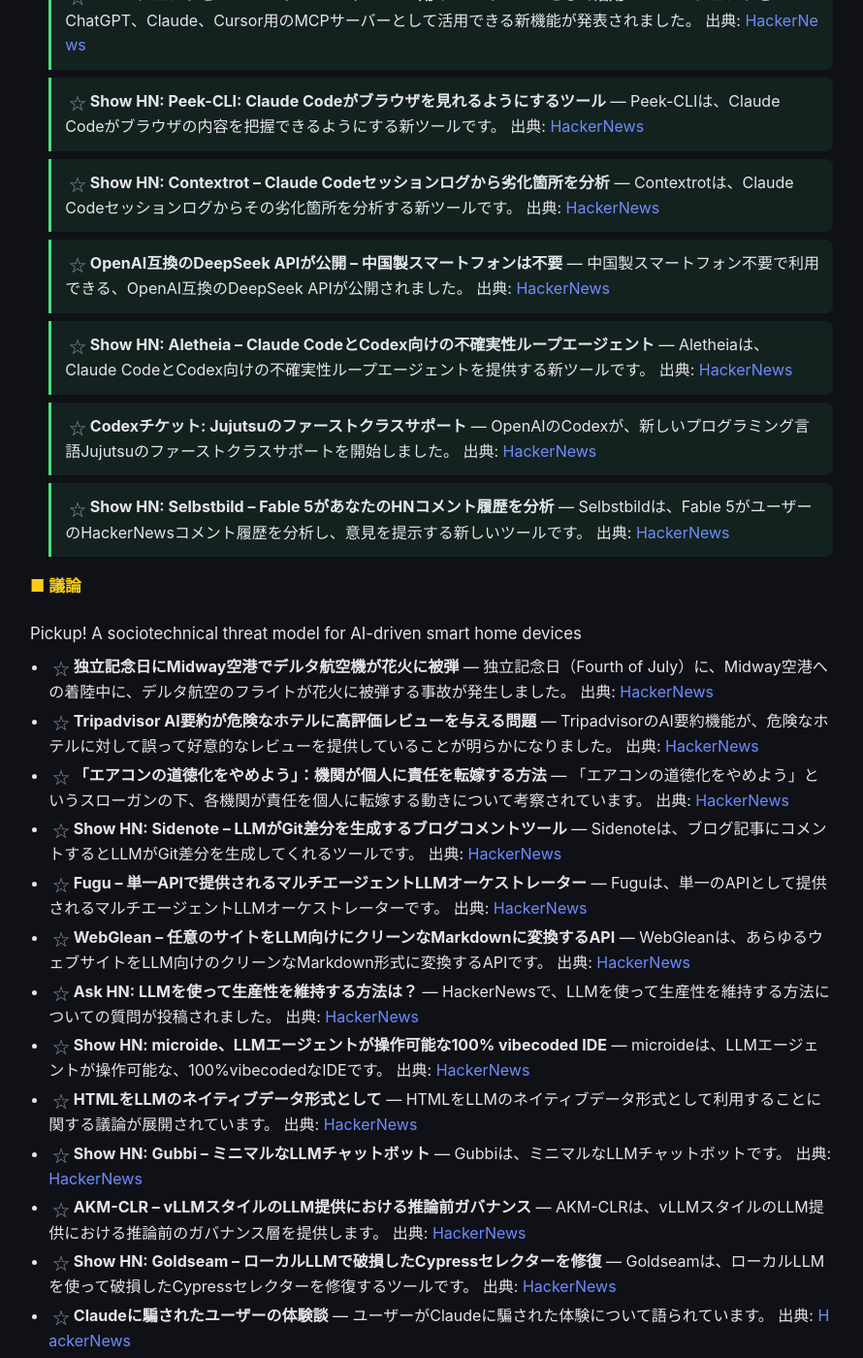
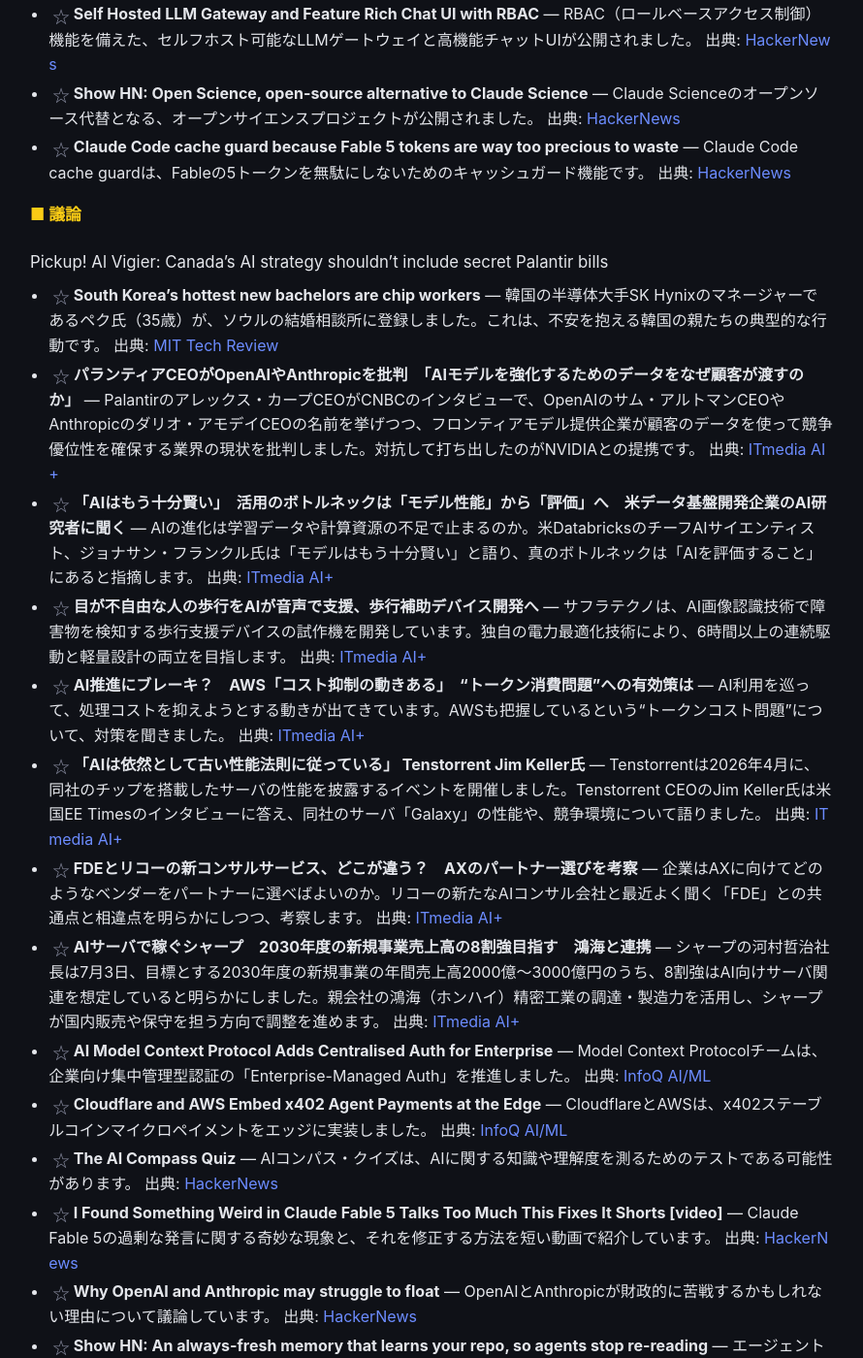
Before and after one commit to otouhu93/nsknowledge-pages, a Jekyll site: the page built from daily/2026-07-06_ai-news.md, in a window 1280 px wide and 1400 px high, scrolled down 1226 px. Shown: the whole window at 97% size, without its empty margins (195-1085 px from the left). Built offline with Jekyll 4.4.1, drawn with Linux system fonts in a browser that asks for light colours; our own code applies the rules of GitHub Pages for plain Markdown files; some of the changed text lies outside the part shown.

Commit message:
Add daily report: 2026-07-06_ai-news

```diff
--- a/daily/2026-07-06_ai-news.md
+++ b/daily/2026-07-06_ai-news.md
@@ -2,114 +2,90 @@
 layout: report
 date: 2026-07-06
 type: daily
-total_articles: 34
+total_articles: 25
 ---
 
 # AI ニュース日次レポート — 2026年7月6日（月）
 
-### 本日のピックアップ
+## 本日のピックアップ
 
-### 1. [研究] 新しいAIチューター、Dartmouth大学のコースで高い学習効果を実証
+### 1. [議論] Al Vigier: Canada's AI strategy shouldn't include secret Palantir bills
+カナダのAI戦略において、監視技術に特化したPalantir社との秘密裏の契約は含めるべきではないと、Al Vigier氏が強く主張しています。政府と民間企業、特にデータ分析や監視技術に強みを持つ企業との不透明な契約は、市民のプライバシー保護や倫理的ガバナンスの観点から深刻な懸念を引き起こす可能性があります。AI技術が社会に深く浸透する中で、その導入プロセスにおける透明性と説明責任の確保が喫緊の課題であることを示唆する議論です。
+出典: [HackerNews](https://www.readtheline.ca/p/al-vigier-canadas-ai-strategy-shouldnt)
 
-Dartmouth大学のコースで行われた研究で、新しいAIチューターが学生の学習成果に顕著な効果をもたらしたことが発表されました。このAIチューターは0.71から1.30標準偏差（SD）という高い効果量を示し、これは教育分野におけるAI支援の大きな可能性を示唆しています。研究結果はPDF形式で公開されており、個別指導におけるAIの有効性とその教育現場への応用が今後さらに期待されます。教育の質の向上と個別最適化された学習体験の提供において、AIが果たす役割がますます重要になるでしょう。
-出典: [HackerNews](https://intextbooks.science.uu.nl/workshop2026/files/itb26_s1s2.pdf)
+### 2. [ビジネス] When AI Costs More Than the Engineer
+AI技術の導入と運用にかかるコストが、熟練したエンジニアの人件費を上回るケースがあることが指摘されています。これは、AIソリューションが常にコスト削減に直結するわけではないという現実を示唆しており、特に初期投資や継続的な運用、モデルの最適化にかかる費用が高騰する可能性を浮き彫りにしています。企業はAI導入の意思決定において、短期的な効率性だけでなく、長期的な費用対効果と投資回収期間を慎重に評価する必要があるでしょう。
+出典: [HackerNews](https://tomtunguz.com/ai-spend-breakeven-2029/)
 
-### 2. [議論] AI駆動スマートホームデバイスの社会技術的脅威モデルが提示される
+### 3. [新機能] キオクシア、新型メモリのサンプル出荷開始　岩手の工場の最先端設備活用
+キオクシアホールディングスが、大容量かつ低消費電力を特徴とする新型メモリのサンプル出荷を開始しました。この革新的なメモリは、同社の岩手県北上市にある北上工場の最先端設備で生産されています。AIモデルの大規模化やエッジデバイスにおけるAI処理の需要が高まる中、高性能で効率的なメモリはAIインフラの基盤を支える重要なコンポーネントとなります。今回の出荷開始は、日本の半導体技術が世界のAI発展に貢献する可能性を示すものです。
+出典: [ITmedia AI+](https://www.itmedia.co.jp/news/articles/2607/06/news059.html)
 
-AI駆動のスマートホームデバイスにおける社会技術的な脅威モデルに関する詳細な研究が提示されました。この研究は、技術的な脆弱性だけでなく、ユーザーの行動や社会的な文脈がデバイスのセキュリティに与える影響を包括的に分析しています。スマートホームデバイスが普及するにつれて、プライバシー侵害や悪用などのリスクも増大しており、この脅威モデルは将来のデバイス設計や法規制の検討に重要な指針を与える可能性があります。AIとIoTが融合する環境下でのセキュリティ確保は、今後ますます複雑化することが予想されます。
-出典: [HackerNews](https://arxiv.org/abs/2602.09239)
-
-### 3. [ビジネス] AmazonがクラウドソーシングプラットフォームMechanical Turkの新規顧客受け入れを停止
-
-Amazonが、長年運営してきたクラウドソーシングプラットフォーム「Mechanical Turk」の新規顧客受け入れを停止すると発表しました。これは、AI技術の進化により、従来の人間によるタスク処理の需要が変化していることを示唆している可能性があります。Mechanical Turkは、AIモデルのデータラベリングや微調整などの作業に広く利用されてきましたが、生成AIの台頭により、これらの作業をAI自体が行う、あるいはより高度な専門性が求められるようになったのかもしれません。この動きは、クラウドソーシング市場全体、そしてAIと人間の協調関係の未来に大きな影響を与える可能性があります。
-出典: [TechCrunch AI](https://techcrunch.com/2026/07/05/amazon-will-stop-accepting-new-customers-for-mechanical-turk/)
-
----
+## カテゴリ別セクション
 
 ### ■ 新機能
 
--   **Show HN: Handoff – Claude Codeセッション間の検証済みコンテキストブリッジ** — Handoffは、Claude Codeセッション間の検証済みコンテキストブリッジを提供する新ツールです。
-    出典: [HackerNews](https://github.com/ostikwhy-blip/claude-code-handoff-skill)
--   **Show HN: Nomlings – Claude Codeセッションのトークンを食べる仮想ペット** — Nomlingsは、Claude Codeセッションのトークンを消費する仮想ペットです。
-    出典: [HackerNews](https://www.nomlings.cc/)
--   **AIエージェントをChatGPT、Claude、Cursor用のMCPサーバーとして活用** — AIエージェントをChatGPT、Claude、Cursor用のMCPサーバーとして活用できる新機能が発表されました。
-    出典: [HackerNews](https://quickchat.ai/post/expose-ai-agent-as-mcp-server)
--   **Show HN: Peek-CLI: Claude Codeがブラウザを見れるようにするツール** — Peek-CLIは、Claude Codeがブラウザの内容を把握できるようにする新ツールです。
-    出典: [HackerNews](https://github.com/puffinsoft/peek-cli)
--   **Show HN: Contextrot – Claude Codeセッションログから劣化箇所を分析** — Contextrotは、Claude Codeセッションログからその劣化箇所を分析する新ツールです。
-    出典: [HackerNews](https://github.com/Priyanshu-byte-coder/contextrot)
--   **OpenAI互換のDeepSeek APIが公開 – 中国製スマートフォンは不要** — 中国製スマートフォン不要で利用できる、OpenAI互換のDeepSeek APIが公開されました。
-    出典: [HackerNews](https://api.aifreeaistack.com)
--   **Show HN: Aletheia – Claude CodeとCodex向けの不確実性ループエージェント** — Aletheiaは、Claude CodeとCodex向けの不確実性ループエージェントを提供する新ツールです。
-    出典: [HackerNews](https://github.com/nsankar/Aletheia)
--   **Codexチケット: Jujutsuのファーストクラスサポート** — OpenAIのCodexが、新しいプログラミング言語Jujutsuのファーストクラスサポートを開始しました。
-    出典: [HackerNews](https://github.com/openai/codex/issues/31167)
--   **Show HN: Selbstbild – Fable 5があなたのHNコメント履歴を分析** — Selbstbildは、Fable 5がユーザーのHackerNewsコメント履歴を分析し、意見を提示する新しいツールです。
-    出典: [HackerNews](https://selbstbild.eu)
+### Pickup! キオクシア、新型メモリのサンプル出荷開始　岩手の工場の最先端設備活用
+- **アシックス、AIでシューズ設計を高度化** — アシックスはRebuilderAIと共同で、AIを用いた次世代シューズ設計・製造シミュレーション技術を公開しました。これにより、2Dスケッチから3Dデータ生成、CAE/FEA解析までをAIが支援し、開発期間の短縮を目指します。
+  出典: [ITmedia AI+](https://monoist.itmedia.co.jp/mn/articles/2607/06/news012.html)
+- **Compressor V2: three compression layers for a 50% LLM agent cost cut** — Compressor V2は、3つの圧縮レイヤーを導入することで、LLMエージェントのコストを50%削減する技術です。
+  出典: [HackerNews](https://www.edgee.ai/blog/posts/introducing-compressor-v2-three-compression-layers-measured-end-to-end-for-a-50-cost-reduction)
+- **Show HN: An unmetered LLM API–$6/month, no token tracking, no limits** — 無制限に利用可能なLLM APIが月額6ドルで提供開始されました。トークン追跡や利用制限はありません。
+  出典: [HackerNews](https://yolo-auto.com/)
+- **Self Hosted LLM Gateway and Feature Rich Chat UI with RBAC** — RBAC（ロールベースアクセス制御）機能を備えた、セルフホスト可能なLLMゲートウェイと高機能チャットUIが公開されました。
+  出典: [HackerNews](https://github.com/croit/llm-gateway)
+- **Show HN: Open Science, open-source alternative to Claude Science** — Claude Scienceのオープンソース代替となる、オープンサイエンスプロジェクトが公開されました。
+  出典: [HackerNews](https://github.com/ai4s-research/open-science)
+- **Claude Code cache guard because Fable 5 tokens are way too precious to waste** — Claude Code cache guardは、Fableの5トークンを無駄にしないためのキャッシュガード機能です。
+  出典: [HackerNews](https://github.com/yuliang615/claude-cache-guard)
 
 ### ■ 議論
 
-### Pickup! A sociotechnical threat model for AI-driven smart home devices
--   **独立記念日にMidway空港でデルタ航空機が花火に被弾** — 独立記念日（Fourth of July）に、Midway空港への着陸中に、デルタ航空のフライトが花火に被弾する事故が発生しました。
-    出典: [HackerNews](https://www.nbcchicago.com/news/local/delta-flight-hit-by-firework-while-landing-at-midway-airport-on-fourth-of-july/3957451/)
--   **Tripadvisor AI要約が危険なホテルに高評価レビューを与える問題** — TripadvisorのAI要約機能が、危険なホテルに対して誤って好意的なレビューを提供していることが明らかになりました。
-    出典: [HackerNews](https://www.euronews.com/travel/2026/07/03/tripadvisor-ai-summaries-give-glowing-reviews-to-dangerous-hotels-consumer-watchdog-finds)
--   **「エアコンの道徳化をやめよう」：機関が個人に責任を転嫁する方法** — 「エアコンの道徳化をやめよう」というスローガンの下、各機関が責任を個人に転嫁する動きについて考察されています。
-    出典: [HackerNews](https://jdjayne.substack.com/p/moralizing)
--   **Show HN: Sidenote – LLMがGit差分を生成するブログコメントツール** — Sidenoteは、ブログ記事にコメントするとLLMがGit差分を生成してくれるツールです。
-    出典: [HackerNews](https://github.com/bharadwaj-pendyala/sidenote)
--   **Fugu – 単一APIで提供されるマルチエージェントLLMオーケストレーター** — Fuguは、単一のAPIとして提供されるマルチエージェントLLMオーケストレーターです。
-    出典: [HackerNews](https://github.com/SakanaAI/fugu)
--   **WebGlean – 任意のサイトをLLM向けにクリーンなMarkdownに変換するAPI** — WebGleanは、あらゆるウェブサイトをLLM向けのクリーンなMarkdown形式に変換するAPIです。
-    出典: [HackerNews](https://www.webglean.com)
--   **Ask HN: LLMを使って生産性を維持する方法は？** — HackerNewsで、LLMを使って生産性を維持する方法についての質問が投稿されました。
-    出典: [HackerNews](https://news.ycombinator.com/item?id=48799052)
--   **Show HN: microide、LLMエージェントが操作可能な100% vibecoded IDE** — microideは、LLMエージェントが操作可能な、100%vibecodedなIDEです。
-    出典: [HackerNews](https://pablojimenezmateo.github.io/microide/)
--   **HTMLをLLMのネイティブデータ形式として** — HTMLをLLMのネイティブデータ形式として利用することに関する議論が展開されています。
-    出典: [HackerNews](https://www.lightningjar.com/blog/ast-as-html)
--   **Show HN: Gubbi – ミニマルなLLMチャットボット** — Gubbiは、ミニマルなLLMチャットボットです。
-    出典: [HackerNews](https://github.com/prahladyeri/gubbi)
--   **AKM-CLR – vLLMスタイルのLLM提供における推論前ガバナンス** — AKM-CLRは、vLLMスタイルのLLM提供における推論前のガバナンス層を提供します。
-    出典: [HackerNews](https://github.com/irenee28/akm-clr-governance-layer)
--   **Show HN: Goldseam – ローカルLLMで破損したCypressセレクターを修復** — Goldseamは、ローカルLLMを使って破損したCypressセレクターを修復するツールです。
-    出典: [HackerNews](https://github.com/adam-s/goldseam)
--   **Claudeに騙されたユーザーの体験談** — ユーザーがClaudeに騙された体験について語られています。
-    出典: [HackerNews](https://ramblingafter.substack.com/p/claude-played-me-for-a-fool)
--   **OpenAIの英国投資、主要サイト訪問の欠如が疑問を呈す** — OpenAIが英国の主要なサイトを訪問しなかったことで、同社の英国投資に関する疑問が生じています。
-    出典: [HackerNews](https://www.theguardian.com/technology/2026/jul/04/openai-apparent-failure-visit-key-site-questions-stargate-uk-project)
--   **OpenAPI Initiative AIポリシー発表** — OpenAPIイニシアチブがAIの倫理的利用に関するポリシーを発表しました。
-    出典: [HackerNews](https://github.com/OAI/OpenAPI-Specification/blob/main/AI.md)
--   **Bigco AIエージェントにAI研究IPを信頼しないよう警告** — 大手企業（Bigco）のAIエージェントにAI研究の知的財産を委託する際には注意が必要であると注意喚起しています。
-    出典: [HackerNews](https://news.ycombinator.com/item?id=48798385)
-
-### ■ 研究
-
-### Pickup! New AI tutor achieves 0.71-1.30 SD effect size in Dartmouth course [pdf]
--   **Claudeにツヴァイク風の文章を書かせる教育法** — Claudeに著名作家シュテファン・ツヴァイクのような文章を書かせるための研究が報告されています。
-    出典: [HackerNews](https://rornic.dev/posts/teaching-claude-to-write-like-zweig/)
+### Pickup! Al Vigier: Canada's AI strategy shouldn't include secret Palantir bills
+- **South Korea’s hottest new bachelors are chip workers** — 韓国の半導体大手SK Hynixのマネージャーであるペク氏（35歳）が、ソウルの結婚相談所に登録しました。これは、不安を抱える韓国の親たちの典型的な行動です。
+  出典: [MIT Tech Review](https://www.technologyreview.com/2026/07/06/1140000/south-korea-bachelors-samsung-skhynix-chip-workers/)
+- **パランティアCEOがOpenAIやAnthropicを批判　「AIモデルを強化するためのデータをなぜ顧客が渡すのか」** — Palantirのアレックス・カープCEOがCNBCのインタビューで、OpenAIのサム・アルトマンCEOやAnthropicのダリオ・アモデイCEOの名前を挙げつつ、フロンティアモデル提供企業が顧客のデータを使って競争優位性を確保する業界の現状を批判しました。対抗して打ち出したのがNVIDIAとの提携です。
+  出典: [ITmedia AI+](https://www.itmedia.co.jp/aiplus/article/2607/06/2000000161/)
+- **「AIはもう十分賢い」　活用のボトルネックは「モデル性能」から「評価」へ　米データ基盤開発企業のAI研究者に聞く** — AIの進化は学習データや計算資源の不足で止まるのか。米DatabricksのチーフAIサイエンティスト、ジョナサン・フランクル氏は「モデルはもう十分賢い」と語り、真のボトルネックは「AIを評価すること」にあると指摘します。
+  出典: [ITmedia AI+](https://www.itmedia.co.jp/aiplus/article/2607/06/2000000160/)
+- **目が不自由な人の歩行をAIが音声で支援、歩行補助デバイス開発へ** — サフラテクノは、AI画像認識技術で障害物を検知する歩行支援デバイスの試作機を開発しています。独自の電力最適化技術により、6時間以上の連続駆動と軽量設計の両立を目指します。
+  出典: [ITmedia AI+](https://monoist.itmedia.co.jp/mn/articles/2607/06/news086.html)
+- **AI推進にブレーキ？　AWS「コスト抑制の動きある」　“トークン消費問題”への有効策は** — AI利用を巡って、処理コストを抑えようとする動きが出てきています。AWSも把握しているという“トークンコスト問題”について、対策を聞きました。
+  出典: [ITmedia AI+](https://www.itmedia.co.jp/business/articles/2607/06/news072.html)
+- **「AIは依然として古い性能法則に従っている」 Tenstorrent Jim Keller氏** — Tenstorrentは2026年4月に、同社のチップを搭載したサーバの性能を披露するイベントを開催しました。Tenstorrent CEOのJim Keller氏は米国EE Timesのインタビューに答え、同社のサーバ「Galaxy」の性能や、競争環境について語りました。
+  出典: [ITmedia AI+](https://eetimes.media.co.jp/ee/articles/2607/06/news069.html)
+- **FDEとリコーの新コンサルサービス、どこが違う？　AXのパートナー選びを考察** — 企業はAXに向けてどのようなベンダーをパートナーに選べばよいのか。リコーの新たなAIコンサル会社と最近よく聞く「FDE」との共通点と相違点を明らかにしつつ、考察します。
+  出典: [ITmedia AI+](https://www.itmedia.co.jp/enterprise/articles/2607/06/news054.html)
+- **AIサーバで稼ぐシャープ　2030年度の新規事業売上高の8割強目指す　鴻海と連携** — シャープの河村哲治社長は7月3日、目標とする2030年度の新規事業の年間売上高2000億～3000億円のうち、8割強はAI向けサーバ関連を想定していると明らかにしました。親会社の鴻海（ホンハイ）精密工業の調達・製造力を活用し、シャープが国内販売や保守を担う方向で調整を進めます。
+  出典: [ITmedia AI+](https://www.itmedia.co.jp/news/articles/2607/06/news060.html)
+- **AI Model Context Protocol Adds Centralised Auth for Enterprise** — Model Context Protocolチームは、企業向け集中管理型認証の「Enterprise-Managed Auth」を推進しました。
+  出典: [InfoQ AI/ML](https://www.infoq.com/news/2026/07/mcp-ema-enterprise-auth/?utm_campaign=infoq_content&utm_source=infoq&utm_medium=feed&utm_term=AI%2C+ML+%26+Data+Engineering)
+- **Cloudflare and AWS Embed x402 Agent Payments at the Edge** — CloudflareとAWSは、x402ステーブルコインマイクロペイメントをエッジに実装しました。
+  出典: [InfoQ AI/ML](https://www.infoq.com/news/2026/07/cloudflare-aws-x402-micropayment/?utm_campaign=infoq_content&utm_source=infoq&utm_medium=feed&utm_term=AI%2C+ML+%26+Data+Engineering)
+- **The AI Compass Quiz** — AIコンパス・クイズは、AIに関する知識や理解度を測るためのテストである可能性があります。
+  出典: [HackerNews](https://bambamramfan.github.io/ai-compass/)
+- **I Found Something Weird in Claude Fable 5 Talks Too Much This Fixes It Shorts [video]** — Claude Fable 5の過剰な発言に関する奇妙な現象と、それを修正する方法を短い動画で紹介しています。
+  出典: [HackerNews](https://www.youtube.com/shorts/jWLxXeL5p5E)
+- **Why OpenAI and Anthropic may struggle to float** — OpenAIとAnthropicが財政的に苦戦するかもしれない理由について議論しています。
+  出典: [HackerNews](https://www.ft.com/content/7bff5ad3-a7dc-4641-be97-7f383446ff75)
+- **Show HN: An always-fresh memory that learns your repo, so agents stop re-reading** — エージェントがリポジトリを再読み込みするのを防ぐために、リポジトリを学習する常に新しいメモリ機能が紹介されています。
+  出典: [HackerNews](https://github.com/shofer-dev/claude-code-live-memory)
+- **Show HN: WatermarkGo – Gemini Watermark Remover** — Geminiのウォーターマークを削除するツール「WatermarkGo」が紹介されています。
+  出典: [HackerNews](https://watermarkgo.com)
+- **Claude Code deletes conversations after 30 days** — Claude Codeでは30日後に会話が削除されるという情報です。
+  出典: [HackerNews](https://news.ycombinator.com/item?id=48802300)
 
 ### ■ ビジネス
 
-### Pickup! Amazon will stop accepting new customers for Mechanical Turk
--   **カクヤス、「30年物の泥沼システム」をAIでどう解読？現場が思いついた“ある考え”** — カクヤスが長年課題だった基幹システムを、生成AIと現場の知見を組み合わせることで解読・改善した事例が紹介されています。
-    出典: [ITmedia AI+](https://kn.itmedia.co.jp/kn/articles/2607/06/news040.html)
--   **富裕層にいかに金を使わせる？ダイナースとニューオータニ「18万円超カード」の真意** — ダイナースクラブとホテルニューオータニが、富裕層向けの超高額カードと人間によるおもてなし戦略で、体験価値消費に対応する狙いを解説しています。
-    出典: [ITmedia AI+](https://www.itmedia.co.jp/business/articles/2607/06/news019.html)
--   **Ford、AIの品質チェック失敗後に人間エンジニアを再雇用** — Fordが、AIによる品質チェックが人間のエンジニアの品質に及ばなかったため、人間エンジニアを再雇用しました。
-    出典: [HackerNews](https://www.bbc.com/news/articles/cgrkd41n2v9o)
--   **新しいMicrosoft 365の価格設定が実施、AIによる一部製品が最大42%値上げ** — Microsoft 365の新しい価格設定が実施され、AI関連の機能強化により一部製品の価格が最大42%値上げされました。
-    出典: [HackerNews](https://www.windowslatest.com/2026/07/05/microsoft-365-just-got-a-price-hike-over-continuous-innovation-but-copilot-is-the-ai-tax-on-businesses/)
--   **OpenAIが2027年にiPhoneに対抗する「AIエージェントフォン」を高速開発中** — OpenAIが2027年までにiPhoneに対抗する「AIエージェントフォン」の開発を加速していると報じられています。
-    出典: [HackerNews](https://old.reddit.com/r/OpenAI/comments/1unbqyd/openai_is_fasttracking_its_own_ai_agent_phone_for/)
+### Pickup! When AI Costs More Than the Engineer
 
-### arXiv論文一覧
+## arXiv論文セクション
 
 ### arXiv cs.AI（本日0件）
 
 ### arXiv cs.CL（本日0件）
 
-### 収集統計
+## 収集状況テーブル
 
 | ソース | 取得件数 | ステータス |
 |---|---|---|
```
Also changed, not shown: other parts of daily/2026-07-06_ai-news.md (+6 -6 lines).
